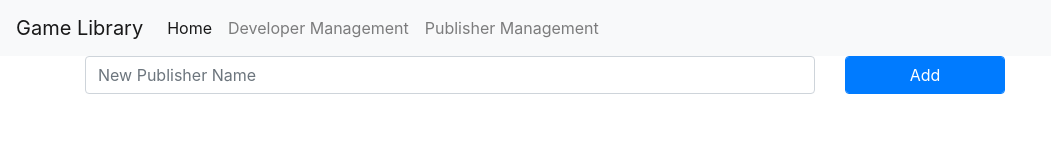
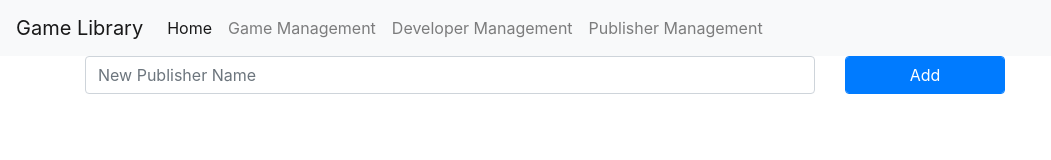
Before and after one commit to hurrysG/ESS_Final_Project_Game_Library, a plain HTML site: page PublisherList.html in a window 1280 px wide. Shown: the whole page, without its empty margins (0-1051 px from the left). Drawn offline with nearby package versions, Linux system fonts and the light colour scheme; no server answers.

Commit message:
Modified PublisherList.html

```diff
--- a/PublisherList.html
+++ b/PublisherList.html
@@ -34,6 +34,9 @@
                     <a class="nav-link" href="/">Home<span class="sr-only">(current)</span></a>
                 </li>
                 <li class="nav-item">
+                    <a class="nav-link" href="/GameList.html">Game Management</a>
+                </li>
+                <li class="nav-item">
                     <a class="nav-link" href="/DeveloperList.html">Developer Management</a>
                 </li>
                 <li class="nav-item">
```
